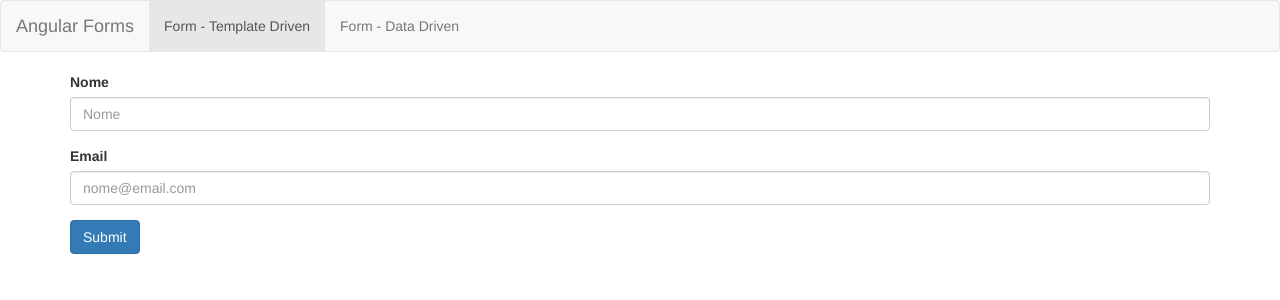
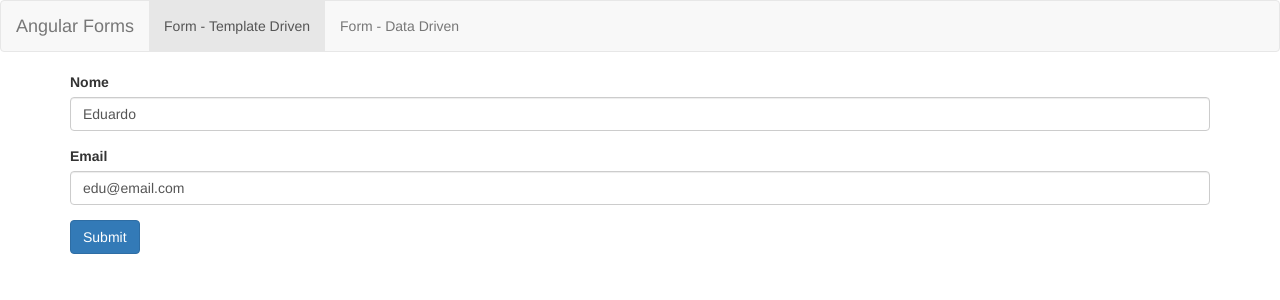
Before and after one commit to EduCFreitas/curso-angular, an Angular app in the folder forms/: page /templateForm in a window 1280 px wide. Shown: the top 300 px of the page. Built offline with nearby package versions, Linux system fonts and the light colour scheme.

Commit message:
Aula 75: Forms (template driven) - Inicializando valores com ngModel

```diff
--- a/forms/src/app/template-form/template-form.component.html
+++ b/forms/src/app/template-form/template-form.component.html
@@ -1,12 +1,13 @@
 <form #f="ngForm" (ngSubmit)="onSubmit(f)">
     <div class="form-group">
         <label for="nome">Nome</label>
-        <input type="text" class="form-control" name="nome" id="nome" placeholder="Nome" ngModel>
+        <input type="text" class="form-control" name="nome" id="nome" placeholder="Nome" [(ngModel)]="usuario.nome">
+        <!-- Pode-se usar apenas data-binding no ngModel. Ex: [ngModel]="usuario.nome" -->
     </div>
 
     <div class="form-group">
         <label for="email">Email</label>
-        <input type="email" class="form-control" name="email" id="email" placeholder="nome@email.com" ngModel>
+        <input type="email" class="form-control" name="email" id="email" placeholder="nome@email.com" [(ngModel)]="usuario.email">
     </div>
 
     <button type="submit" class="btn btn-primary">Submit</button>
--- a/forms/src/app/template-form/template-form.component.ts
+++ b/forms/src/app/template-form/template-form.component.ts
@@ -7,13 +7,19 @@
 })
 export class TemplateFormComponent implements OnInit {
 
+  usuario: any = {
+    nome: 'Eduardo',
+    email: 'edu@email.com'
+  }
+
   constructor() { }
 
   ngOnInit(): void {
   }
 
   onSubmit(form){
-    console.log(form);
+    console.log(form.value);
+    console.log(this.usuario);
   }
 
 }
```
